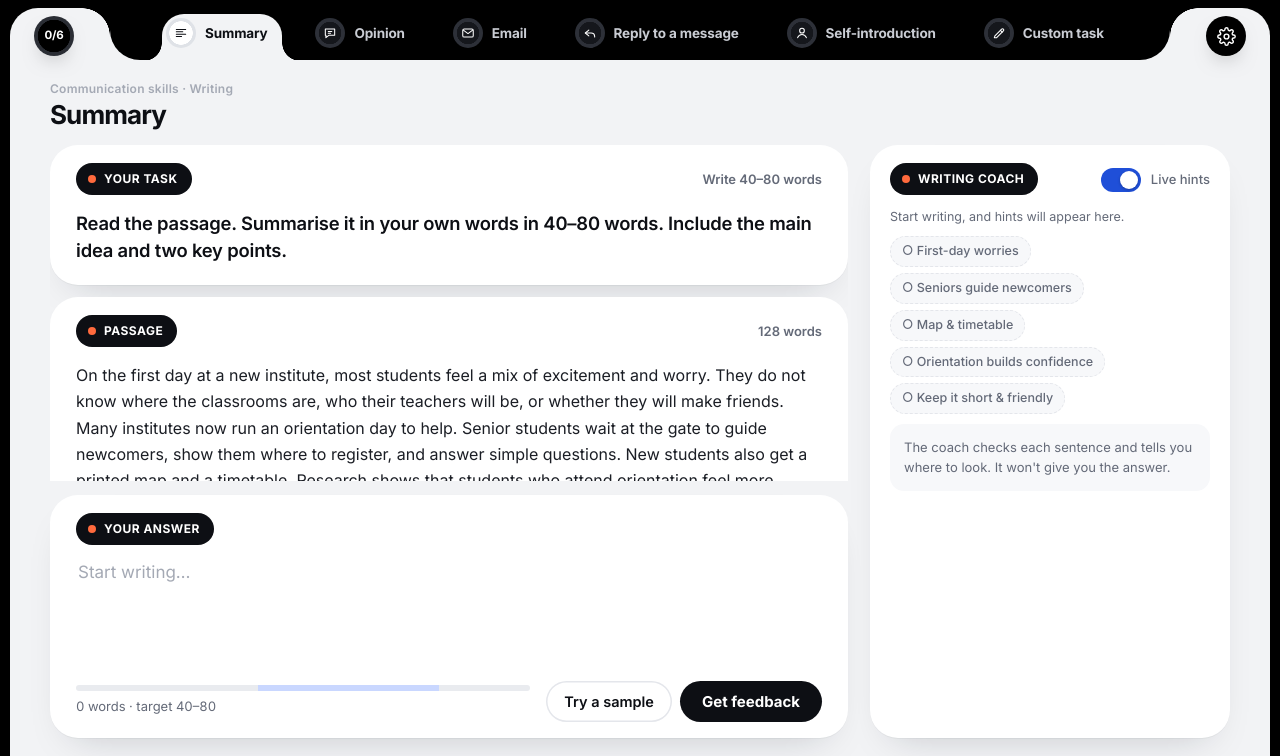
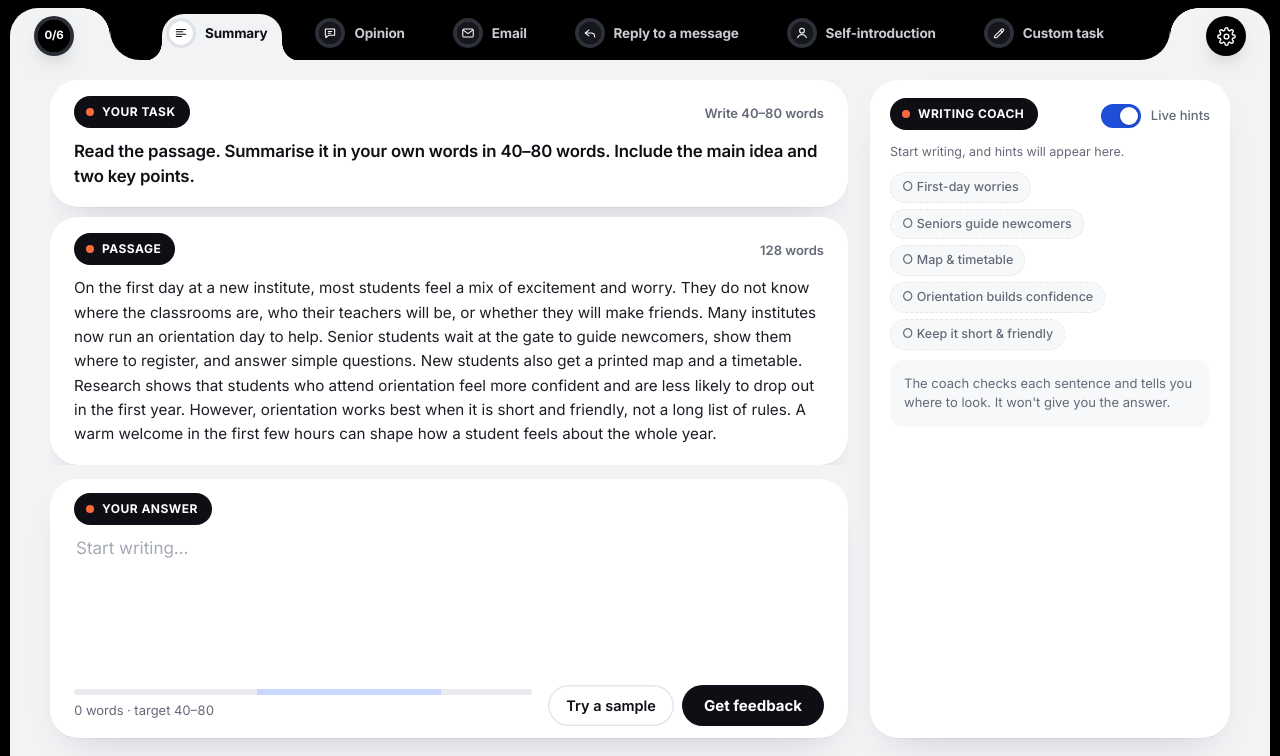
Before and after one commit to anmolkv/Text-Feedback, a plain HTML site: page index.html in a window 1280 px wide. Shown: the part 44-800 px from the top of the page. Drawn offline with Linux system fonts and the light colour scheme.

Commit message:
Shorter answer box, task and passage fully visible, no scrolling

```diff
--- a/style.css
+++ b/style.css
@@ -1205,3 +1205,31 @@ audio{width:100%;height:42px}
   .paper-foot .btns{margin-left:auto}
   #answer{font-size:15px}
 }
+
+/* Task + passage get the space; the answer box is shorter */
+@media (min-width:901px){
+  #writeView .pane.editor .pane-body{grid-template-rows:minmax(0,1fr) auto}
+  #promptBox{max-height:none;gap:10px}
+  #promptBox .q-card,#promptBox .passage-card{padding:16px 24px 18px}
+  #promptBox .card-top{margin-bottom:8px}
+  #writeView .paper-card{height:clamp(170px,30vh,280px);padding:14px 24px 12px}
+  #writeView .paper-card .card-top{margin-bottom:6px}
+  #answer{min-height:0}
+}
+@media (min-width:901px){
+  #writeView .paper-card{height:clamp(140px,22vh,250px)}
+  .w-text{font-size:clamp(14.5px,2.1vh,18px)}
+  .passage-text{font-size:clamp(13.5px,1.9vh,16px);line-height:1.6}
+}
+@media (min-width:901px) and (max-height:800px){
+  #writeView .pane.editor .pane-head{display:none}
+  #writeView .pane.editor .pane-body{padding-top:20px}
+}
+/* no gap: task + passage take their natural height, the answer box fills what's left */
+@media (min-width:901px){
+  #writeView .pane.editor .pane-body{grid-template-rows:auto minmax(140px,1fr)}
+  #writeView .paper-card{height:auto}
+  #promptBox{max-height:calc(100vh - 330px);max-height:calc(100dvh - 330px)}
+}
+
+@media (min-width:901px){#promptBox{max-height:calc(100vh - 300px);max-height:calc(100dvh - 300px)}}
```
